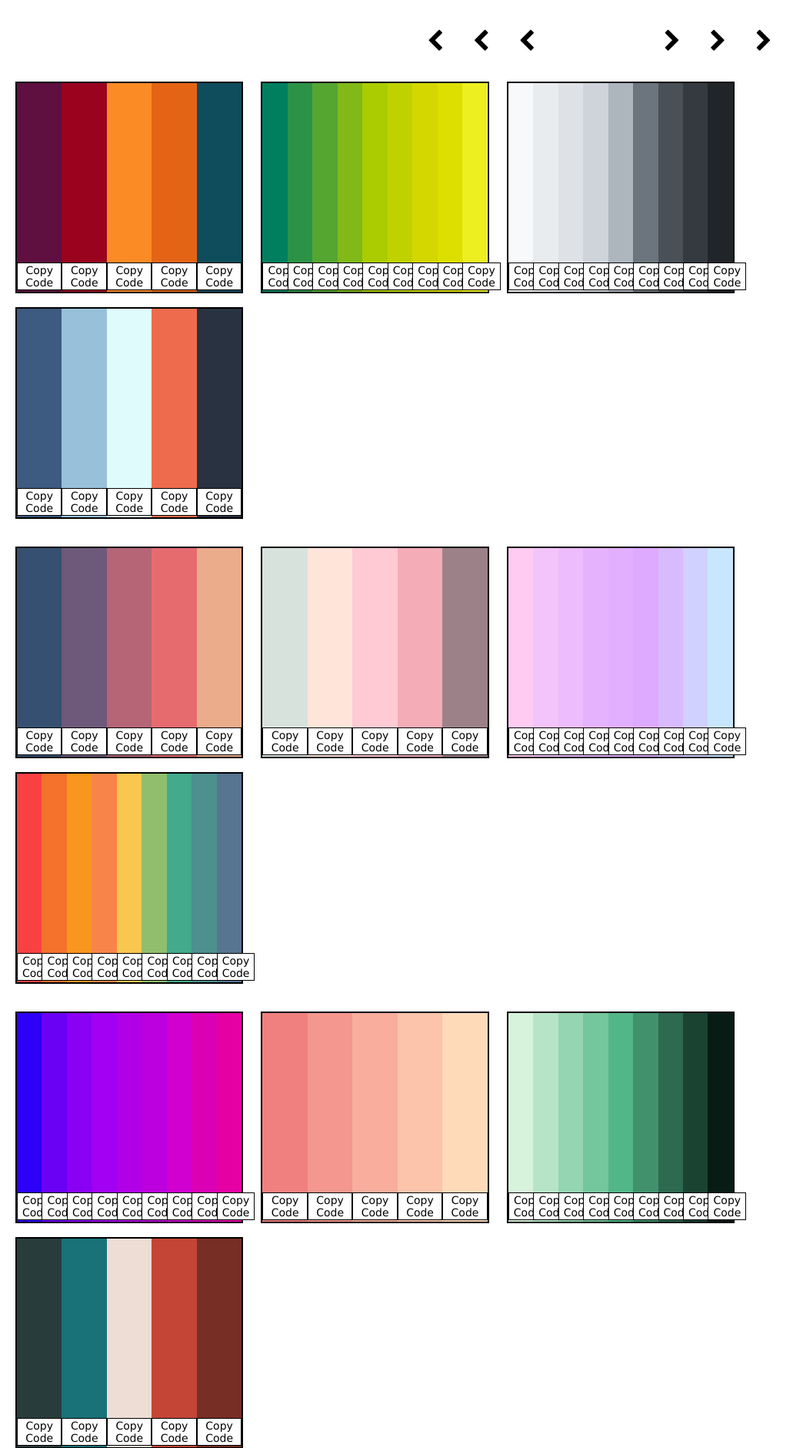
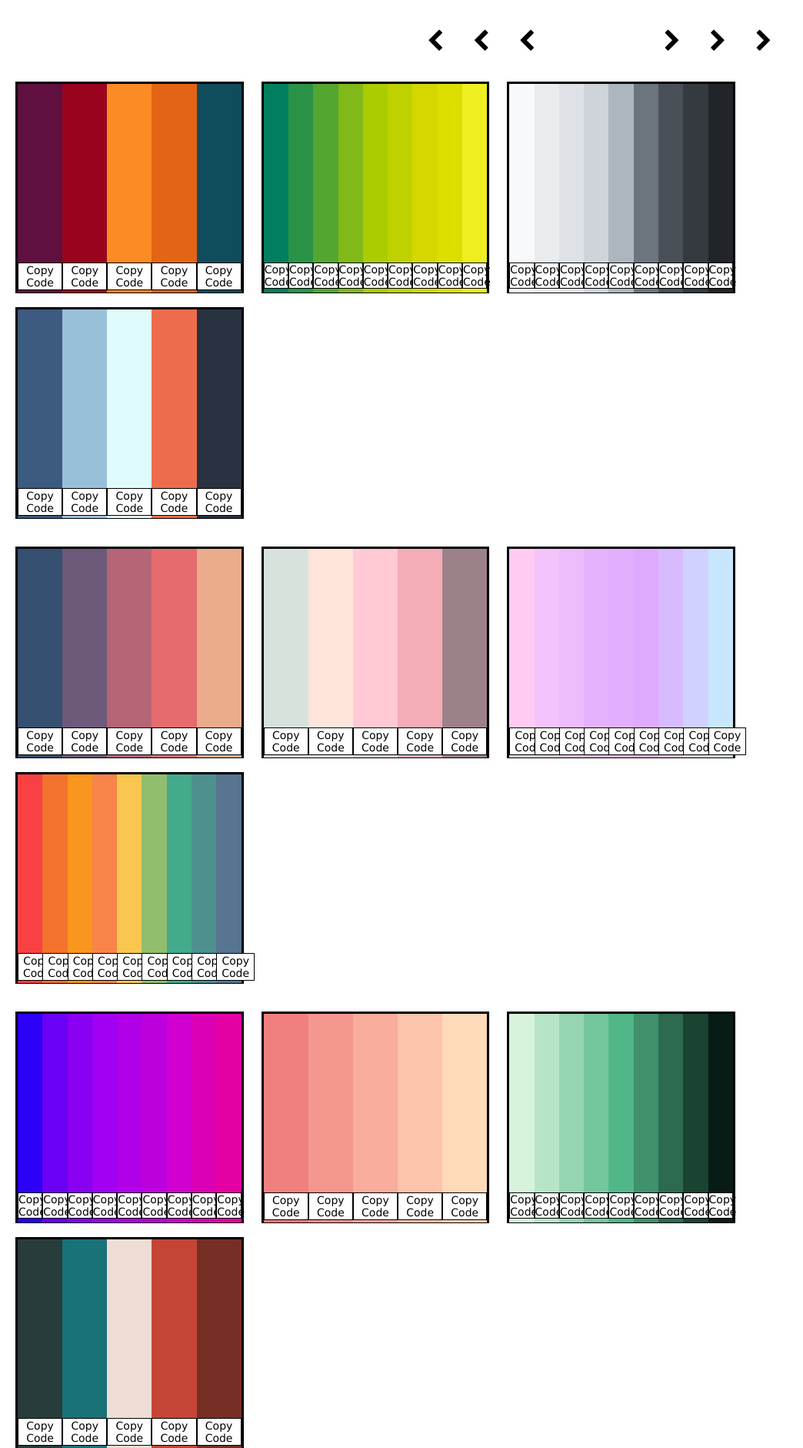
Before and after one commit to akanksha2911/colorpixel1, a PHP site: page /login/themes2.html in a window 1280 px wide; the page is wider, and only the part inside the window is pictured. Shown: the part 217-2098 px from the top of that part at 77% size, without its empty margins (0-1044 px from the left). Run offline with PHP 8.4, Linux system fonts and the light colour scheme; some libraries are stand-ins or nearby versions.

Commit message:
r3 commit

```diff
--- a/theme-style.css
+++ b/theme-style.css
@@ -29,12 +29,12 @@
   /* Create four equal columns that floats next to each other */
   .column4a {
     float: left;
-    width: 23.45%;
+    width: 23.47%;
     height: 275px;
     margin-top: 18px;
       margin-left: 12px;
       margin-right: 11px;
-    border:2px solid black;
+    border:3px solid black;
       /* Should be removed. Only for demonstration */
   }
   /* Clear floats after the columns */
@@ -51,28 +51,28 @@
     }
   }
   .column5b {
-    width: 20%;
+    width: 20.0%;
     float: left;
     height: 271px;
     display: block;
       /* Should be removed. Only for demonstration */
   }
   .column6b {
-    width: 16.63%;
+    width: 16.6666667%;
     float: left;
     height: 271px;
     display: block;
       /* Should be removed. Only for demonstration */
   }
   .column9b {
-    width: 11.1%;
+    width: 11.11111111%;
     float: left;
     height: 271px;
     display: block;
       /* Should be removed. Only for demonstration */
   }
   .column7b {
-    width: 14.27%;
+    width: 14.2857143%;
     float: left;
     height: 271px;
     display: block;
@@ -103,7 +103,7 @@
   }
   .move{
     position: relative;
-    bottom: -217px;
+    bottom: -215.6px;
   }
   .copy{
     background-color: white;
@@ -113,6 +113,19 @@
     font-size:14px;
   }
   .copy:hover{
+    background-color: salmon;
+    color: black;
+  }
+  .copy9b{
+    background-color: white;
+    color:black;
+    font-family: Verdana, Geneva, Tahoma, sans-serif;
+    border: 1.5px solid black;
+    font-size:14px;
+    width:100% ;
+    padding: 0%;
+  }
+  .copy9b:hover{
     background-color: salmon;
     color: black;
   }
--- a/themes2.html
+++ b/themes2.html
@@ -90,55 +90,55 @@
                 <div class="column9b" style="background-color:#007f5f;">
                     <p style=" display: none;"><span id=q34>#007f5f</span></p>
                     <p class="move">
-                        <button class="copy" onclick="copyToClipboard('#q34')">Copy Code</button>
+                        <button class="copy9b" onclick="copyToClipboard('#q34')">Copy Code</button>
                     </p>
                 </div>
                 <div class="column9b" style="background-color:#2b9348;">
                     <p style=" display: none;"><span id=q35>#2b9348</span></p>
                     <p class="move">
-                        <button class="copy" onclick="copyToClipboard('#q35')">Copy Code</button>
+                        <button class="copy9b" onclick="copyToClipboard('#q35')">Copy Code</button>
                     </p>
                 </div>
                 <div class="column9b" style="background-color:#55a630;">
                     <p style=" display: none;"><span id=q36>#55a630</span></p>
                     <p class="move">
-                        <button class="copy" onclick="copyToClipboard('#q36')">Copy Code</button>
+                        <button class="copy9b" onclick="copyToClipboard('#q36')">Copy Code</button>
                     </p>
                 </div>
                 <div class="column9b" style="background-color:#80b918;">
                     <p style=" display: none;"><span id=q37>#80b918</span></p>
                     <p class="move">
-                        <button class="copy" onclick="copyToClipboard('#q37')">Copy Code</button>
+                        <button class="copy9b" onclick="copyToClipboard('#q37')">Copy Code</button>
                     </p>
                 </div>
                 <div class="column9b" style="background-color:#aacc00;">
                     <p style=" display: none;"><span id=q38>#aacc00</span></p>
                     <p class="move">
-                        <button class="copy" onclick="copyToClipboard('#q38')">Copy Code</button>
+                        <button class="copy9b" onclick="copyToClipboard('#q38')">Copy Code</button>
                     </p>
                 </div>
                 <div class="column9b" style="background-color:#bfd200;">
                     <p style=" display: none;"><span id=q39>#bfd200</span></p>
                     <p class="move">
-                        <button class="copy" onclick="copyToClipboard('#q39')">Copy Code</button>
+                        <button class="copy9b" onclick="copyToClipboard('#q39')">Copy Code</button>
                     </p>
                 </div>
                 <div class="column9b" style="background-color:#d4d700;">
                     <p style=" display: none;"><span id=q40>#d4d700</span></p>
                     <p class="move">
-                        <button class="copy" onclick="copyToClipboard('#q40')">Copy Code</button>
+                        <button class="copy9b" onclick="copyToClipboard('#q40')">Copy Code</button>
                     </p>
                 </div>
                 <div class="column9b" style="background-color:#dddf00;">
                     <p style=" display: none;"><span id=q41>#dddf00</span></p>
                     <p class="move">
-                        <button class="copy" onclick="copyToClipboard('#q41')">Copy Code</button>
+                        <button class="copy9b" onclick="copyToClipboard('#q41')">Copy Code</button>
                     </p>
                 </div>
                 <div class="column9b" style="background-color:#eeef20;">
                     <p style=" display: none;"><span id=q42>#eeef20</span></p>
                     <p class="move">
-                        <button class="copy" onclick="copyToClipboard('#q42')">Copy Code</button>
+                        <button class="copy9b" onclick="copyToClipboard('#q42')">Copy Code</button>
                     </p>
                 </div>
 
@@ -150,55 +150,55 @@
                 <div class="column9b" style="background-color:#f8f9fa;">
                     <p style=" display: none;"><span id=q43>#f8f9fa</span></p>
                     <p class="move">
-                        <button class="copy" onclick="copyToClipboard('#q43')">Copy Code</button>
+                        <button class="copy9b" onclick="copyToClipboard('#q43')">Copy Code</button>
                     </p>
                 </div>
                 <div class="column9b" style="background-color:#e9ecef;">
                     <p style=" display: none;"><span id=q44>#e9ecef</span></p>
                     <p class="move">
-                        <button class="copy" onclick="copyToClipboard('#q44')">Copy Code</button>
+                        <button class="copy9b" onclick="copyToClipboard('#q44')">Copy Code</button>
                     </p>
                 </div>
                 <div class="column9b" style="background-color:#dee2e6;">
                     <p style=" display: none;"><span id=q45>#dee2e6</span></p>
                     <p class="move">
-                        <button class="copy" onclick="copyToClipboard('#q45')">Copy Code</button>
+                        <button class="copy9b" onclick="copyToClipboard('#q45')">Copy Code</button>
                     </p>
                 </div>
                 <div class="column9b" style="background-color:#ced4da;">
                     <p style=" display: none;"><span id=q46>#ced4da</span></p>
                     <p class="move">
-                        <button class="copy" onclick="copyToClipboard('#q46')">Copy Code</button>
+                        <button class="copy9b" onclick="copyToClipboard('#q46')">Copy Code</button>
                     </p>
                 </div>
                 <div class="column9b" style="background-color:#adb5bd;">
                     <p style=" display: none;"><span id=q47>#adb5bd</span></p>
                     <p class="move">
-                        <button class="copy" onclick="copyToClipboard('#q47')">Copy Code</button>
+                        <button class="copy9b" onclick="copyToClipboard('#q47')">Copy Code</button>
                     </p>
                 </div>
                 <div class="column9b" style="background-color:#6c757d;">
                     <p style=" display: none;"><span id=q48>#6c757d</span></p>
                     <p class="move">
-                        <button class="copy" onclick="copyToClipboard('#q48')">Copy Code</button>
+                        <button class="copy9b" onclick="copyToClipboard('#q48')">Copy Code</button>
                     </p>
                 </div>
                 <div class="column9b" style="background-color:#495057;">
                     <p style=" display: none;"><span id=q49>#495057</span></p>
                     <p class="move">
-                        <button class="copy" onclick="copyToClipboard('#q49')">Copy Code</button>
+                        <button class="copy9b" onclick="copyToClipboard('#q49')">Copy Code</button>
                     </p>
                 </div>
                 <div class="column9b" style="background-color:#343a40;">
                     <p style=" display: none;"><span id=q50>#343a40</span></p>
                     <p class="move">
-                        <button class="copy" onclick="copyToClipboard('#q50')">Copy Code</button>
+                        <button class="copy9b" onclick="copyToClipboard('#q50')">Copy Code</button>
                     </p>
                 </div>
                 <div class="column9b" style="background-color:#212529;">
                     <p style=" display: none;"><span id=q51>#212529</span></p>
                     <p class="move">
-                        <button class="copy" onclick="copyToClipboard('#q51')">Copy Code</button>
+                        <button class="copy9b" onclick="copyToClipboard('#q51')">Copy Code</button>
                     </p>
                 </div>
             </div>
@@ -439,55 +439,55 @@
                 <div class="column9b" style="background-color:#2d00f7;">
                     <p style=" display: none;"><span id=q85>#2d00f7</span></p>
                     <p class="move">
-                        <button class="copy" onclick="copyToClipboard('#q85')">Copy Code</button>
+                        <button class="copy9b" onclick="copyToClipboard('#q85')">Copy Code</button>
                     </p>
                 </div>
                 <div class="column9b" style="background-color:#6a00f4;">
                     <p style=" display: none;"><span id=q86>#6a00f4</span></p>
                     <p class="move">
-                        <button class="copy" onclick="copyToClipboard('#q86')">Copy Code</button>
+                        <button class="copy9b" onclick="copyToClipboard('#q86')">Copy Code</button>
                     </p>
                 </div>
                 <div class="column9b" style="background-color:#8900f2;">
                     <p style=" display: none;"><span id=q87>#8900f2</span></p>
                     <p class="move">
-                        <button class="copy" onclick="copyToClipboard('#q87')">Copy Code</button>
+                        <button class="copy9b" onclick="copyToClipboard('#q87')">Copy Code</button>
                     </p>
                 </div>
                 <div class="column9b" style="background-color:#a100f2;">
                     <p style=" display: none;"><span id=q88>#a100f2</span></p>
                     <p class="move">
-                        <button class="copy" onclick="copyToClipboard('#q88')">Copy Code</button>
+                        <button class="copy9b" onclick="copyToClipboard('#q88')">Copy Code</button>
                     </p>
                 </div>
                 <div class="column9b" style="background-color:#b100e8;">
                     <p style=" display: none;"><span id=q89>#b100e8</span></p>
                     <p class="move">
-                        <button class="copy" onclick="copyToClipboard('#q89')">Copy Code</button>
+                        <button class="copy9b" onclick="copyToClipboard('#q89')">Copy Code</button>
                     </p>
                 </div>
                 <div class="column9b" style="background-color:#bc00dd;">
                     <p style=" display: none;"><span id=q90>#bc00dd</span></p>
                     <p class="move">
-                        <button class="copy" onclick="copyToClipboard('#q90')">Copy Code</button>
+                        <button class="copy9b" onclick="copyToClipboard('#q90')">Copy Code</button>
                     </p>
                 </div>
                 <div class="column9b" style="background-color:#d100d1;">
                     <p style=" display: none;"><span id=q91>#d100d1</span></p>
                     <p class="move">
-                        <button class="copy" onclick="copyToClipboard('#q91')">Copy Code</button>
+                        <button class="copy9b" onclick="copyToClipboard('#q91')">Copy Code</button>
                     </p>
                 </div>
                 <div class="column9b" style="background-color:#db00b6;">
                     <p style=" display: none;"><span id=q92>#db00b6</span></p>
                     <p class="move">
-                        <button class="copy" onclick="copyToClipboard('#q92')">Copy Code</button>
+                        <button class="copy9b" onclick="copyToClipboard('#q92')">Copy Code</button>
                     </p>
                 </div>
                 <div class="column9b" style="background-color:#e500a4;">
                     <p style=" display: none;"><span id=q93>#e500a4</span></p>
                     <p class="move">
-                        <button class="copy" onclick="copyToClipboard('#q93')">Copy Code</button>
+                        <button class="copy9b" onclick="copyToClipboard('#q93')">Copy Code</button>
                     </p>
                 </div>
             </div>
@@ -533,55 +533,55 @@
                 <div class="column9b" style="background-color:#d8f3dc;">
                     <p style=" display: none;"><span id=w4>#d8f3dc</span></p>
                     <p class="move">
-                        <button class="copy" onclick="copyToClipboard('#w4')">Copy Code</button>
+                        <button class="copy9b" onclick="copyToClipboard('#w4')">Copy Code</button>
                     </p>
                 </div>
                 <div class="column9b" style="background-color:#b7e4c7;">
                     <p style=" display: none;"><span id=w5>#b7e4c7</span></p>
                     <p class="move">
-                        <button class="copy" onclick="copyToClipboard('#w5')">Copy Code</button>
+                        <button class="copy9b" onclick="copyToClipboard('#w5')">Copy Code</button>
                     </p>
                 </div>
                 <div class="column9b" style="background-color:#95d5b2;">
                     <p style=" display: none;"><span id=w6>#95d5b2</span></p>
                     <p class="move">
-                        <button class="copy" onclick="copyToClipboard('#w6')">Copy Code</button>
+                        <button class="copy9b" onclick="copyToClipboard('#w6')">Copy Code</button>
                     </p>
                 </div>
                 <div class="column9b" style="background-color:#74c69d;">
                     <p style=" display: none;"><span id=w7>#74c69d</span></p>
                     <p class="move">
-                        <button class="copy" onclick="copyToClipboard('#w7')">Copy Code</button>
+                        <button class="copy9b" onclick="copyToClipboard('#w7')">Copy Code</button>
                     </p>
                 </div>
                 <div class="column9b" style="background-color:#52b788;">
                     <p style=" display: none;"><span id=w8>#52b788</span></p>
                     <p class="move">
-                        <button class="copy" onclick="copyToClipboard('#w8')">Copy Code</button>
+                        <button class="copy9b" onclick="copyToClipboard('#w8')">Copy Code</button>
                     </p>
                 </div>
                 <div class="column9b" style="background-color:#40916c;">
                     <p style=" display: none;"><span id=w9>#40916c</span></p>
                     <p class="move">
-                        <button class="copy" onclick="copyToClipboard('w9')">Copy Code</button>
+                        <button class="copy9b" onclick="copyToClipboard('w9')">Copy Code</button>
                     </p>
                 </div>
                 <div class="column9b" style="background-color:#2d6a4f;">
                     <p style=" display: none;"><span id=w10>#2d6a4f</span></p>
                     <p class="move">
-                        <button class="copy" onclick="copyToClipboard('#w10')">Copy Code</button>
+                        <button class="copy9b" onclick="copyToClipboard('#w10')">Copy Code</button>
                     </p>
                 </div>
                 <div class="column9b" style="background-color:#1b4332;">
                     <p style=" display: none;"><span id=w11>#1b4332</span></p>
                     <p class="move">
-                        <button class="copy" onclick="copyToClipboard('#w11')">Copy Code</button>
+                        <button class="copy9b" onclick="copyToClipboard('#w11')">Copy Code</button>
                     </p>
                 </div>
                 <div class="column9b" style="background-color:#081c15;">
                     <p style=" display: none;"><span id=w12>#081c15</span></p>
                     <p class="move">
-                        <button class="copy" onclick="copyToClipboard('#w12')">Copy Code</button>
+                        <button class="copy9b" onclick="copyToClipboard('#w12')">Copy Code</button>
                     </p>
                 </div>
             </div>
@@ -881,55 +881,55 @@
                 <div class="column9b" style="background-color:#006466;">
                     <p style=" display: none;"><span id=w48>#006466</span></p>
                     <p class="move">
-                        <button class="copy" onclick="copyToClipboard('#w48')">Copy Code</button>
+                        <button class="copy9b" onclick="copyToClipboard('#w48')">Copy Code</button>
                     </p>
                 </div>
                 <div class="column9b" style="background-color:#065a60;">
                     <p style=" display: none;"><span id=w49>#065a60</span></p>
                     <p class="move">
-                        <button class="copy" onclick="copyToClipboard('#w49')">Copy Code</button>
+                        <button class="copy9b" onclick="copyToClipboard('#w49')">Copy Code</button>
                     </p>
                 </div>
                 <div class="column9b" style="background-color:#0b525b;">
                     <p style=" display: none;"><span id=w50>#0b525b</span></p>
                     <p class="move">
-                        <button class="copy" onclick="copyToClipboard('#w50')">Copy Code</button>
+                        <button class="copy9b" onclick="copyToClipboard('#w50')">Copy Code</button>
                     </p>
                 </div>
                 <div class="column9b" style="background-color:#144552;">
                     <p style=" display: none;"><span id=w51>#144552</span></p>
                     <p class="move">
-                        <button class="copy" onclick="copyToClipboard('#w51')">Copy Code</button>
+                        <button class="copy9b" onclick="copyToClipboard('#w51')">Copy Code</button>
                     </p>
                 </div>
                 <div class="column9b" style="background-color:#1b3a4b;">
                     <p style=" display: none;"><span id=w52>#1b3a4b</span></p>
                     <p class="move">
-                        <button class="copy" onclick="copyToClipboard('#w52')">Copy Code</button>
+                        <button class="copy9b" onclick="copyToClipboard('#w52')">Copy Code</button>
                     </p>
                 </div>
                 <div class="column9b" style="background-color:#212f45;">
                     <p style=" display: none;"><span id=w53>#212f45</span></p>
                     <p class="move">
-                        <button class="copy" onclick="copyToClipboard('#w53')">Copy Code</button>
+                        <button class="copy9b" onclick="copyToClipboard('#w53')">Copy Code</button>
                     </p>
                 </div>
                 <div class="column9b" style="background-color:#272640;">
                     <p style=" display: none;"><span id=w54>#272640</span></p>
                     <p class="move">
-                        <button class="copy" onclick="copyToClipboard('#w54')">Copy Code</button>
+                        <button class="copy9b" onclick="copyToClipboard('#w54')">Copy Code</button>
                     </p>
                 </div>
                 <div class="column9b" style="background-color:#312244;">
                     <p style=" display: none;"><span id=w55>#312244</span></p>
                     <p class="move">
-                        <button class="copy" onclick="copyToClipboard('#w55')">Copy Code</button>
+                        <button class="copy9b" onclick="copyToClipboard('#w55')">Copy Code</button>
                     </p>
                 </div>
                 <div class="column9b" style="background-color:#3e1f47;">
                     <p style=" display: none;"><span id=w56>#3e1f47</span></p>
                     <p class="move">
-                        <button class="copy" onclick="copyToClipboard('#w56')">Copy Code</button>
+                        <button class="copy9b" onclick="copyToClipboard('#w56')">Copy Code</button>
                     </p>
                 </div>
             </div>
@@ -1050,55 +1050,55 @@
                 <div class="column9b" style="background-color:#d00000;">
                     <p style=" display: none;"><span id=w72>#d00000</span></p>
                     <p class="move">
-                        <button class="copy" onclick="copyToClipboard('#w72')">Copy Code</button>
+                        <button class="copy9b" onclick="copyToClipboard('#w72')">Copy Code</button>
                     </p>
                 </div>
                 <div class="column9b" style="background-color:#ffba08;">
                     <p style=" display: none;"><span id=w73>#ffba08</span></p>
                     <p class="move">
-                        <button class="copy" onclick="copyToClipboard('#w73')">Copy Code</button>
+                        <button class="copy9b" onclick="copyToClipboard('#w73')">Copy Code</button>
                     </p>
                 </div>
                 <div class="column9b" style="background-color:#cbff8c;">
                     <p style=" display: none;"><span id=w74>#cbff8c</span></p>
                     <p class="move">
-                        <button class="copy" onclick="copyToClipboard('#w74')">Copy Code</button>
+                        <button class="copy9b" onclick="copyToClipboard('#w74')">Copy Code</button>
                     </p>
                 </div>
                 <div class="column9b" style="background-color:#8fe388;">
                     <p style=" display: none;"><span id=w75>#8fe388</span></p>
                     <p class="move">
-                        <button class="copy" onclick="copyToClipboard('#w75')">Copy Code</button>
+                        <button class="copy9b" onclick="copyToClipboard('#w75')">Copy Code</button>
                     </p>
                 </div>
                 <div class="column9b" style="background-color:#1b998b;">
                     <p style=" display: none;"><span id=w76>#1b998b</span></p>
                     <p class="move">
-                        <button class="copy" onclick="copyToClipboard('#w76')">Copy Code</button>
+                        <button class="copy9b" onclick="copyToClipboard('#w76')">Copy Code</button>
                     </p>
                 </div>
                 <div class="column9b" style="background-color:#3185fc;">
                     <p style=" display: none;"><span id=w77>#3185fc</span></p>
                     <p class="move">
-                        <button class="copy" onclick="copyToClipboard('#w77')">Copy Code</button>
+                        <button class="copy9b" onclick="copyToClipboard('#w77')">Copy Code</button>
                     </p>
                 </div>
                 <div class="column9b" style="background-color:#5d2e8c;">
                     <p style=" display: none;"><span id=w78>#5d2e8c</span></p>
                     <p class="move">
-                        <button class="copy" onclick="copyToClipboard('#w78')">Copy Code</button>
+                        <button class="copy9b" onclick="copyToClipboard('#w78')">Copy Code</button>
                     </p>
                 </div>
                 <div class="column9b" style="background-color:#46237a;">
                     <p style=" display: none;"><span id=w79>#46237a</span></p>
                     <p class="move">
-                        <button class="copy" onclick="copyToClipboard('#w79')">Copy Code</button>
+                        <button class="copy9b" onclick="copyToClipboard('#w79')">Copy Code</button>
                     </p>
                 </div>
                 <div class="column9b" style="background-color:#ff7b9c;">
                     <p style=" display: none;"><span id=w80>#ff7b9c</span></p>
                     <p class="move">
-                        <button class="copy" onclick="copyToClipboard('#w80')">Copy Code</button>
+                        <button class="copy9b" onclick="copyToClipboard('#w80')">Copy Code</button>
                     </p>
                 </div>
             </div>
```
Also changed, not shown: themes1.html (+45 -45 lines), themes3.html (+9 -9 lines), 1 other file.
